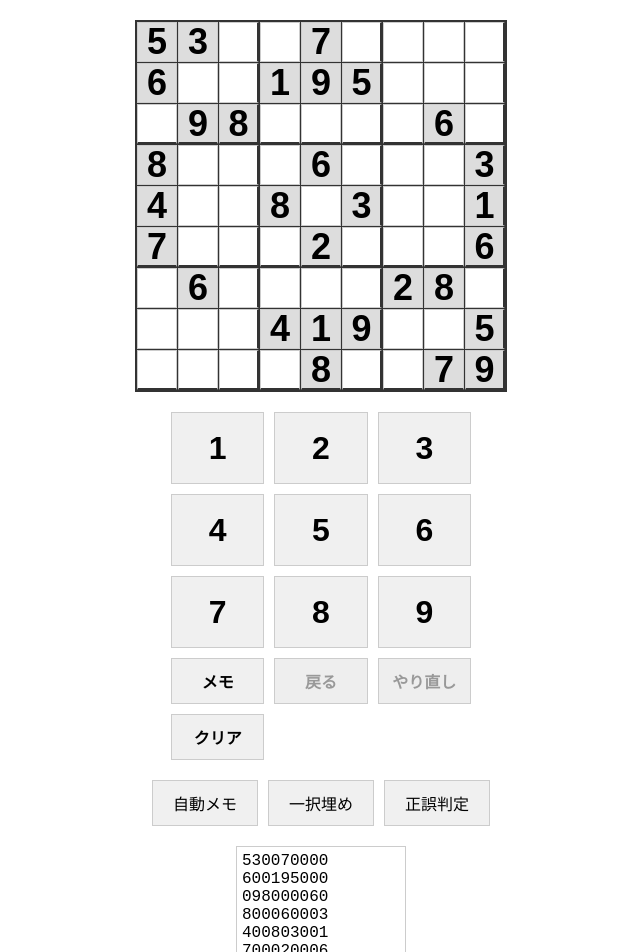
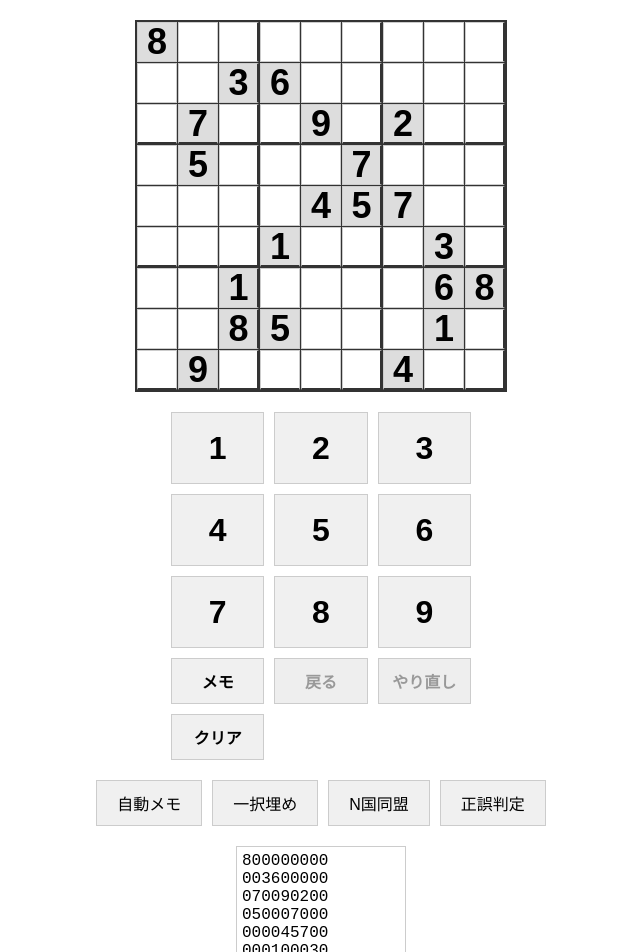
Before and after one commit to kanpurin/sudoku, a React app: page / in a window 1280 px wide. Shown: the top 952 px of the page, without its empty margins (319-959 px from the left). Built offline with nearby package versions, Linux system fonts and the light colour scheme.

Commit message:
N国同盟

```diff
--- a/src/App.css
+++ b/src/App.css
@@ -26,6 +26,8 @@
 .auto-note-btn,
 .undo-btn,
 .fill-single-btn,
+.naked-subset-btn,
+.check-btn,
 .input-section button {
     padding: 10px 20px;
     font-size: 1em;
@@ -44,15 +46,6 @@
     cursor: not-allowed;
     background-color: #eee;
     color: #999;
-}
-
-.check-btn {
-    padding: 10px 20px;
-    font-size: 1em;
-    cursor: pointer;
-    border: 1px solid #ccc;
-    background-color: #f0f0f0;
-    transition: background-color 0.2s;
 }
 
 .input-section {
--- a/src/App.js
+++ b/src/App.js
@@ -6,19 +6,49 @@ import './App.css';
 
 // 初期ナンプレ問題
 const initialBoard = [
-    [5, 3, 0, 0, 7, 0, 0, 0, 0],
-    [6, 0, 0, 1, 9, 5, 0, 0, 0],
-    [0, 9, 8, 0, 0, 0, 0, 6, 0],
-    [8, 0, 0, 0, 6, 0, 0, 0, 3],
-    [4, 0, 0, 8, 0, 3, 0, 0, 1],
-    [7, 0, 0, 0, 2, 0, 0, 0, 6],
-    [0, 6, 0, 0, 0, 0, 2, 8, 0],
-    [0, 0, 0, 4, 1, 9, 0, 0, 5],
-    [0, 0, 0, 0, 8, 0, 0, 7, 9]
+    [8, 0, 0, 0, 0, 0, 0, 0, 0],
+    [0, 0, 3, 6, 0, 0, 0, 0, 0],
+    [0, 7, 0, 0, 9, 0, 2, 0, 0],
+    [0, 5, 0, 0, 0, 7, 0, 0, 0],
+    [0, 0, 0, 0, 4, 5, 7, 0, 0],
+    [0, 0, 0, 1, 0, 0, 0, 3, 0],
+    [0, 0, 1, 0, 0, 0, 0, 6, 8],
+    [0, 0, 8, 5, 0, 0, 0, 1, 0],
+    [0, 9, 0, 0, 0, 0, 4, 0, 0]
 ];
 
 // 初期ボードの「与えられた数字」の状態を保持
 const initialGiven = initialBoard.map(row => row.map(cell => cell !== 0));
+
+// ヘルパー関数: Setをビットマスクに変換
+const toBitmask = (notesSet) => {
+    let mask = 0;
+    notesSet.forEach(num => {
+        mask |= (1 << (num - 1));
+    });
+    return mask;
+};
+
+// ヘルパー関数: ビットマスクから数字のリストを生成
+const toNumbers = (mask) => {
+    const numbers = [];
+    for (let i = 0; i < 9; i++) {
+        if ((mask >> i) & 1) {
+            numbers.push(i + 1);
+        }
+    }
+    return numbers;
+};
+
+// ヘルパー関数: ポップカウント (ビットマスクの1の数を数える)
+const popcount = (mask) => {
+    let count = 0;
+    while (mask !== 0) {
+        mask &= (mask - 1);
+        count++;
+    }
+    return count;
+};
 
 const App = () => {
     const [board, setBoard] = useState(initialBoard);
@@ -35,6 +65,7 @@ const App = () => {
         initialBoard.map(row => row.join('')).join('\n')
     );
     const [given, setGiven] = useState(initialGiven);
+    const [highlightedNakedSubset, setHighlightedNakedSubset] = useState([]);
 
     const history = useRef([{ board: initialBoard, notes: notes, given: initialGiven }]);
     const historyIndex = useRef(0);
@@ -52,6 +83,7 @@ const App = () => {
             setBoard(prevState.board);
             setNotes(prevState.notes.map(row => row.map(cellNotes => new Set(cellNotes))));
             setGiven(prevState.given);
+            setHighlightedNakedSubset([]);
         }
     };
 
@@ -62,6 +94,7 @@ const App = () => {
             setBoard(nextState.board);
             setNotes(nextState.notes.map(row => row.map(cellNotes => new Set(cellNotes))));
             setGiven(nextState.given);
+            setHighlightedNakedSubset([]);
         }
     };
 
@@ -116,7 +149,6 @@ const App = () => {
                     const newBoard = board.map(r => [...r]);
                     newBoard[rowIndex][colIndex] = 0;
                     setBoard(newBoard);
-                    // 修正箇所: 連続入力モードでのメモ入力時に履歴を保存
                     saveHistory(newBoard, newNotes, given);
                 }
             } else {
@@ -130,6 +162,7 @@ const App = () => {
                     const updatedNotes = updateNotesAfterInput(rowIndex, colIndex, selectedNumber, newNotes);
                     setNotes(updatedNotes);
                     saveHistory(newBoard, updatedNotes, given);
+                    setHighlightedNakedSubset([]);
                 }
             }
         } else {
@@ -156,6 +189,8 @@ const App = () => {
         const { row, col } = cell;
         if (given[row][col]) return;
 
+        setHighlightedNakedSubset([]); // 強調表示をリセット
+
         if (isNoteMode) {
             const newNotes = notes.map(rowNotes => rowNotes.map(cellNotes => new Set(cellNotes)));
             const cellNotes = newNotes[row][col];
@@ -168,7 +203,6 @@ const App = () => {
             const newBoard = board.map(r => [...r]);
             newBoard[row][col] = 0;
             setBoard(newBoard);
-            // 修正箇所: 通常モードでのメモ入力時に履歴を保存
             saveHistory(newBoard, newNotes, given);
         } else {
             const newBoard = board.map(r => [...r]);
@@ -196,6 +230,7 @@ const App = () => {
         setNotes(newNotes);
         setHighlightNumber(null);
         saveHistory(newBoard, newNotes, given);
+        setHighlightedNakedSubset([]);
     };
 
     const toggleNoteMode = () => {
@@ -216,6 +251,7 @@ const App = () => {
     };
 
     const handleAutoNoteClick = () => {
+        setHighlightedNakedSubset([]);
         const newNotes = Array(9).fill(null).map(() => Array(9).fill(new Set()));
         for (let row = 0; row < 9; row++) {
             for (let col = 0; col < 9; col++) {
@@ -290,6 +326,7 @@ const App = () => {
         setGiven(newGiven);
         setSelectedCell(null);
         setHighlightNumber(null);
+        setHighlightedNakedSubset([]);
         const newNotes = Array(9).fill(null).map(() => Array(9).fill(new Set()));
         setNotes(newNotes);
         history.current = [{ board: newBoard, notes: newNotes, given: newGiven }];
@@ -297,6 +334,7 @@ const App = () => {
     };
 
     const handleFillSingle = () => {
+        setHighlightedNakedSubset([]);
         let cellsUpdatedInLoop = false;
         let newBoard = board.map(row => [...row]);
         let newNotes = notes.map(rowNotes => rowNotes.map(cellNotes => new Set(cellNotes)));
@@ -440,6 +478,114 @@ const App = () => {
         alert("正解！");
     };
 
+    const handleFindNakedSubsets = () => {
+        setHighlightedNakedSubset([]);
+        const found = solveNakedNTuples();
+        if (found) {
+            setHighlightedNakedSubset(found);
+        } else {
+            alert("N国同盟は見つかりませんでした。");
+        }
+    };
+
+    const solveNakedNTuples = () => {
+        let foundSubset = null;
+
+        // Nが小さい順に探索 (N = 2, 3, 4, 5...)
+        for (let n = 2; n <= 7; n++) {
+            // 行のチェック
+            for (let i = 0; i < 9; i++) {
+                const rowCells = Array.from({ length: 9 }, (_, j) => ({ r: i, c: j }));
+                foundSubset = solveNakedForUnit(rowCells, n);
+                if (foundSubset) return foundSubset;
+            }
+
+            // 列のチェック
+            for (let i = 0; i < 9; i++) {
+                const colCells = Array.from({ length: 9 }, (_, j) => ({ r: j, c: i }));
+                foundSubset = solveNakedForUnit(colCells, n);
+                if (foundSubset) return foundSubset;
+            }
+
+            // ブロックのチェック
+            for (let rBlock = 0; rBlock < 3; rBlock++) {
+                for (let cBlock = 0; cBlock < 3; cBlock++) {
+                    const blockCells = [];
+                    for (let r = rBlock * 3; r < rBlock * 3 + 3; r++) {
+                        for (let c = cBlock * 3; c < cBlock * 3 + 3; c++) {
+                            blockCells.push({ r, c });
+                        }
+                    }
+                    foundSubset = solveNakedForUnit(blockCells, n);
+                    if (foundSubset) return foundSubset;
+                }
+            }
+        }
+
+        return null;
+    };
+
+    const solveNakedForUnit = (unitCells, n) => {
+        // 候補が2つ以上あるセルをフィルタリング
+        const activeCells = unitCells.filter(({ r, c }) => notes[r][c].size >= 2);
+
+        if (activeCells.length <= n) return null;
+
+        const combinations = getCombinations(activeCells, n);
+
+        for (const combination of combinations) {
+            let unionMask = 0;
+            for (const cell of combination) {
+                unionMask |= toBitmask(notes[cell.r][cell.c]);
+            }
+
+            // 1. 和集合のサイズがnと一致するか
+            if (popcount(unionMask) === n) {
+                // 2. N国同盟の数字が他のセルに存在しないかチェック
+                const nakedNumbers = toNumbers(unionMask);
+                let numbersFoundInOtherCells = false;
+
+                // 結合内のセル以外のすべてのセルを探索
+                for (const unitCell of unitCells) {
+                    // 結合に含まれていないセルか確認
+                    if (!combination.some(c => c.r === unitCell.r && c.c === unitCell.c)) {
+                        // 他のセルにN国同盟の数字が含まれているか
+                        for (const num of nakedNumbers) {
+                            if (notes[unitCell.r][unitCell.c].has(num)) {
+                                numbersFoundInOtherCells = true;
+                                break;
+                            }
+                        }
+                    }
+                    if (numbersFoundInOtherCells) break;
+                }
+
+                // 他のセルにも候補として存在する場合のみN国同盟と見なす
+                if (numbersFoundInOtherCells) {
+                    return combination;
+                }
+            }
+        }
+        return null;
+    };
+
+    const getCombinations = (array, size) => {
+        const result = [];
+        const f = (prefix, remaining) => {
+            if (prefix.length === size) {
+                result.push(prefix);
+                return;
+            }
+            if (remaining.length === 0) return;
+
+            for (let i = 0; i < remaining.length; i++) {
+                f(prefix.concat(remaining[i]), remaining.slice(i + 1));
+            }
+        };
+        f([], array);
+        return result;
+    };
+
     return (
         <div className="app">
             <Board
@@ -449,6 +595,7 @@ const App = () => {
                 onCellClick={handleCellClick}
                 notes={notes}
                 highlightNumber={highlightNumber}
+                highlightedNakedSubset={highlightedNakedSubset}
             />
             <div className="controls">
                 <Keypad
@@ -477,6 +624,12 @@ const App = () => {
                         一択埋め
                     </button>
                     <button
+                        className="naked-subset-btn"
+                        onClick={handleFindNakedSubsets}
+                    >
+                        N国同盟
+                    </button>
+                    <button
                         className="check-btn"
                         onClick={checkBoard}
                     >
--- a/src/Board.js
+++ b/src/Board.js
@@ -3,23 +3,34 @@ import React from 'react';
 import Cell from './Cell';
 import './Board.css';
 
-const Board = ({ board, given, selectedCell, onCellClick, notes, highlightNumber }) => {
+const Board = ({
+    board,
+    given,
+    selectedCell,
+    onCellClick,
+    notes,
+    highlightNumber,
+    highlightedNakedSubset
+}) => {
     return (
         <div className="board">
             {board.map((row, rowIndex) => (
                 <div key={rowIndex} className="row">
                     {row.map((cellValue, colIndex) => {
                         const isSelected = selectedCell && selectedCell.row === rowIndex && selectedCell.col === colIndex;
+                        const isNakedSubsetCell = highlightedNakedSubset && highlightedNakedSubset.some(c => c.r === rowIndex && c.c === colIndex);
+
                         return (
                             <Cell
                                 key={`${rowIndex}-${colIndex}`}
                                 value={cellValue}
                                 given={given[rowIndex][colIndex]}
                                 isSelected={isSelected}
-                                isHighlighted={cellValue === highlightNumber} // ハイライトの条件を追加
+                                isHighlighted={cellValue === highlightNumber}
                                 onClick={() => onCellClick(rowIndex, colIndex)}
                                 notes={notes[rowIndex][colIndex]}
-                                highlightNumber={highlightNumber} // notes内の強調表示にも必要
+                                highlightNumber={highlightNumber}
+                                isNakedSubsetCell={isNakedSubsetCell}
                             />
                         );
                     })}
--- a/src/Cell.css
+++ b/src/Cell.css
@@ -80,3 +80,9 @@
 .cell.selected {
     background-color: #ffffdd;
 }
+
+/* N国同盟のメモのハイライト */
+.note-cell.naked-subset-note {
+    background-color: #ffcdd2; /* 薄い赤 */
+    font-weight: bold;
+}
--- a/src/Cell.js
+++ b/src/Cell.js
@@ -2,7 +2,16 @@
 import React from 'react';
 import './Cell.css';
 
-const Cell = ({ value, given, onClick, isSelected, isHighlighted, notes, highlightNumber }) => {
+const Cell = ({
+    value,
+    given,
+    onClick,
+    isSelected,
+    isHighlighted,
+    notes,
+    highlightNumber,
+    isNakedSubsetCell
+}) => {
     return (
         <div
             className={`cell ${isSelected ? 'selected' : ''} ${isHighlighted ? 'highlighted' : (given ? 'given' : '')}`}
@@ -13,7 +22,10 @@ const Cell = ({ value, given, onClick, isSelected, isHighlighted, notes, highlig
                 ) : (
                     <div className="notes-container">
                         {[1, 2, 3, 4, 5, 6, 7, 8, 9].map(num => (
-                            <div key={num} className={`note-cell ${notes.has(num) && num === highlightNumber ? 'highlighted-note' : ''}`}>
+                            <div
+                                key={num}
+                                className={`note-cell ${notes.has(num) && num === highlightNumber ? 'highlighted-note' : ''} ${isNakedSubsetCell && notes.has(num) ? 'naked-subset-note' : ''}`}
+                            >
                                 {notes.has(num) && (
                                     <span className="note-number">{num}</span>
                                 )}
```
